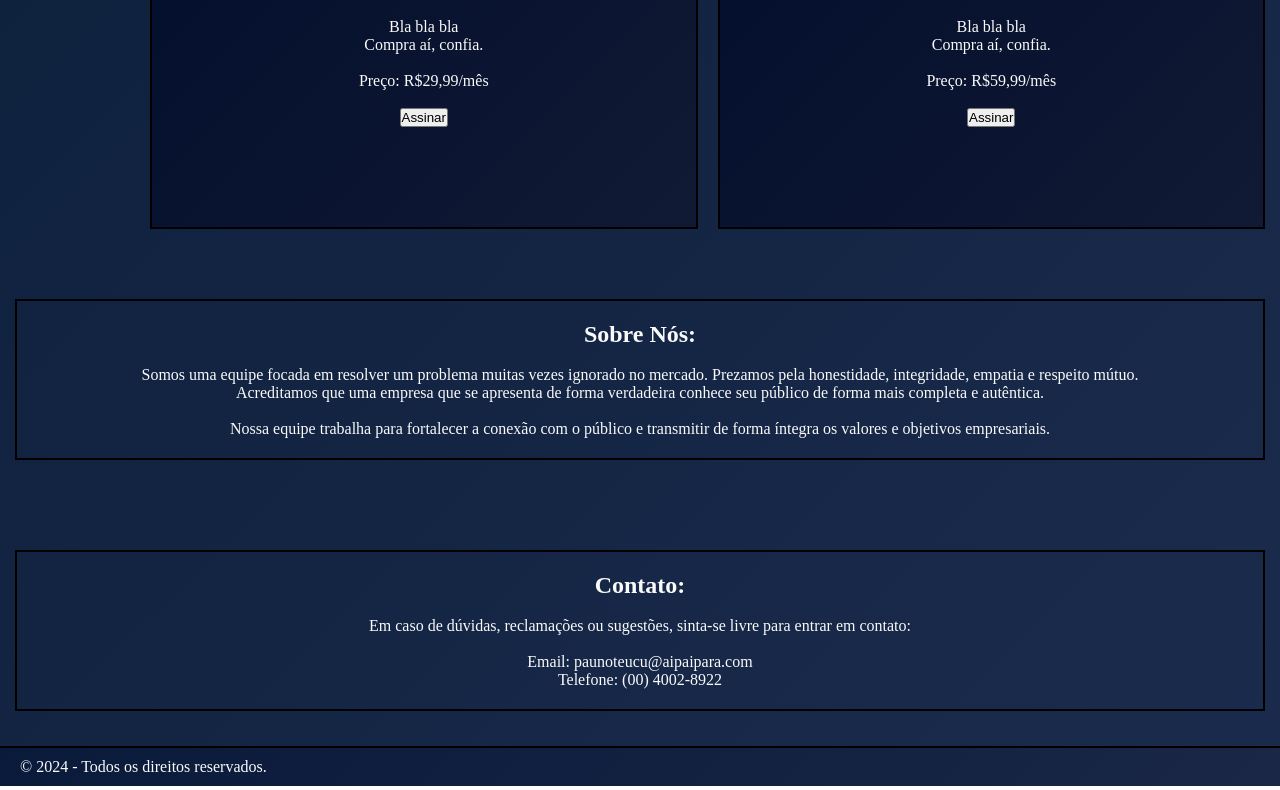
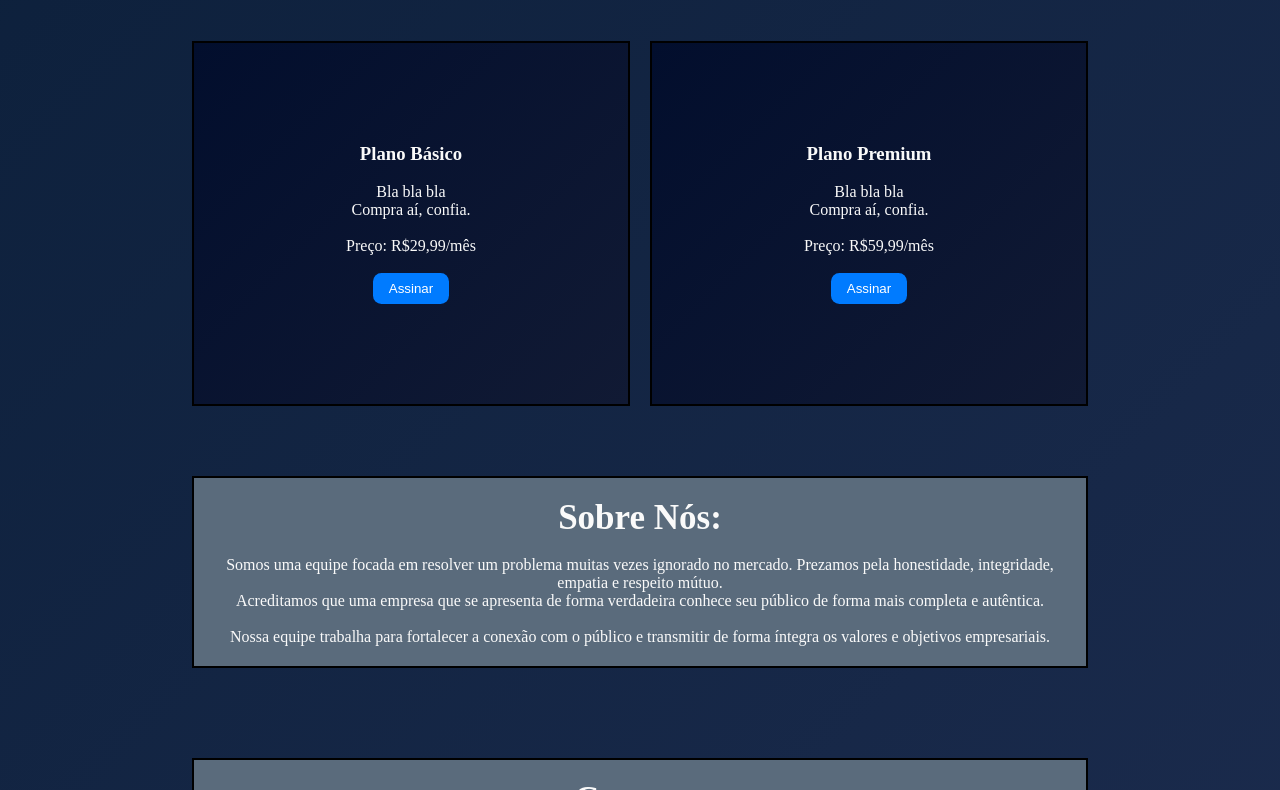
Before and after one commit to pendrognh/seminario-integrador-iii, a plain HTML site: page index.html in a window 1280 px wide. Shown: the part 656-1446 px from the top of the page. Drawn offline with Linux system fonts and the light colour scheme; a web font is replaced by a local one.

Commit message:
style.css

```diff
--- a/style.css
+++ b/style.css
@@ -18,7 +18,7 @@ body {
     align-items: center;
     text-align: center;
     width: 100%;
-    padding: 195px 15px 15px;
+    padding: 195px 0px 15px;
     gap: 50px;
 }
 
@@ -33,6 +33,10 @@ header, footer {
 footer {
     background: linear-gradient(135deg, #0a1a3b, #1a2746);
     border-top: 2px solid #000;
+    color: aliceblue;
+    display: flex;
+    justify-content: center;
+    align-items: center;
     text-align: center;
 }
 
@@ -48,39 +52,36 @@ footer {
     max-height: 50px;
 }
 
-nav button {
-    margin: 0 10px;
-    padding: 8px 16px;
-    background-color: #007bff;
-    color: white;
-    border: none;
-    cursor: pointer;
-}
-
 nav button:hover {
     background-color: #0056b3;
 }
 
 .corpo__descricao, .corpo__sobre-nos, .corpo__contato {
-    width: 100%;
+    width: 70%;
     margin: 20px auto;
     padding: 20px;
     text-align: center;
     border: 2px solid #000;
+    background-color: #5A6B7C;
 }
 
-.descricao h2 {
-    padding-bottom: 50px;
+.corpo__descricao h2, .corpo__sobre-nos h2, .corpo__contato h2 {
+    font-size: 35px;
+}
+
+.corpo__planos h2 {
+    font-size: 35px;
+    padding: 20px;
 }
 
 .corpo__planos {
-    display: flex;
     justify-content: space-around;
-    width: 100%;
+    width: 70%;
 }
 
 .corpo__plano-container {
     display: flex;
+    justify-content: center;
     width: 100%;
     gap: 20px;
 }
@@ -91,5 +92,14 @@ nav button:hover {
     border: 2px solid #000;
     background: linear-gradient(135deg, #020e2d, #111a34);
     text-align: center;
-    max-width: 700px;
 }
+
+button {
+    margin: 0 10px;
+    padding: 8px 16px;
+    background-color: #007bff;
+    color: white;
+    border: none;
+    cursor: pointer;
+    border-radius: 8.5px;
+}
```
